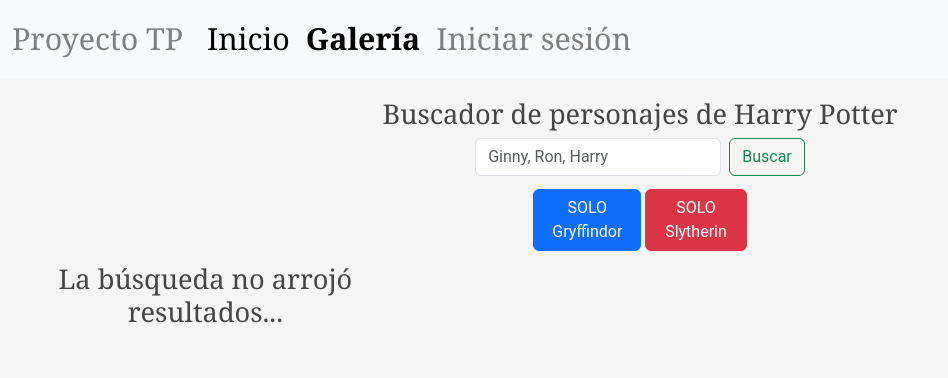
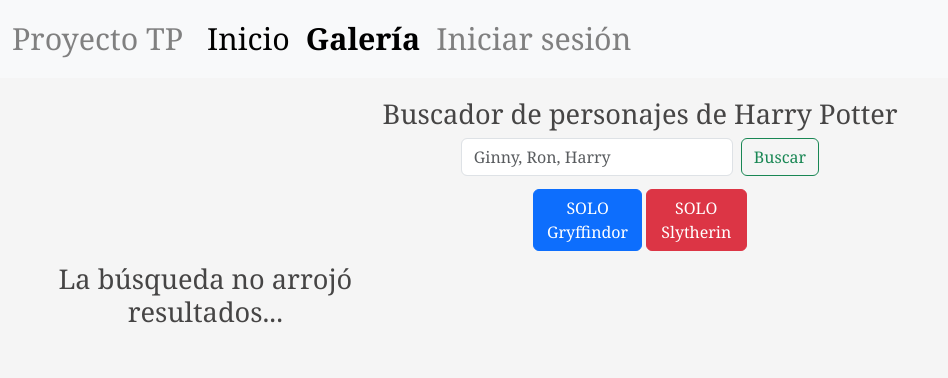
Before and after one commit to santiibaez/ip-verano-2025-alumnos, a Django app: template app/templates/home.html in a window 1280 px wide. Shown: the top 378 px of the page, without its empty margins (0-948 px from the left). Run offline with Django 3.2, Linux system fonts and the light colour scheme; the template is opened without the code that fills it, so the values that code supplies are empty; some libraries are stand-ins or nearby versions.

Commit message:
cambiar la fuente del cuerpo a Georgia y ajustar el color de fondo del pie de tarjeta

```diff
--- a/static/styles.css
+++ b/static/styles.css
@@ -1,7 +1,7 @@
 body {
     color: #566787;
     background: #f5f5f5;
-    font-family: 'Roboto', sans-serif;
+    font-family: 'Georgia', serif;
 }
 
 .table-responsive {
@@ -175,5 +175,5 @@
 }
 
 .card-footer {
-    background-color: #f8f9fa;
+    background-color:#f8f9fa;
 }
```
Also changed, not shown: db.sqlite3.
